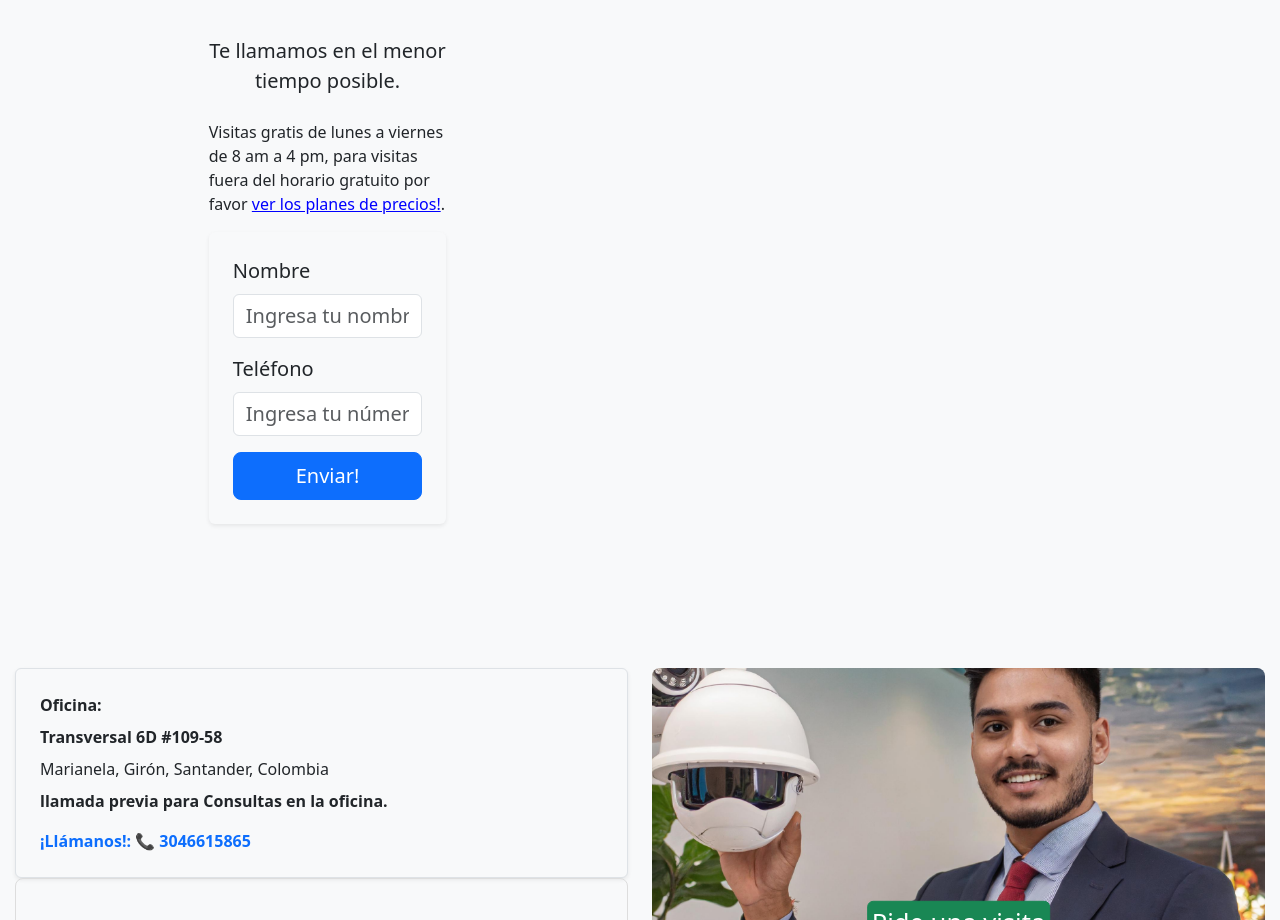
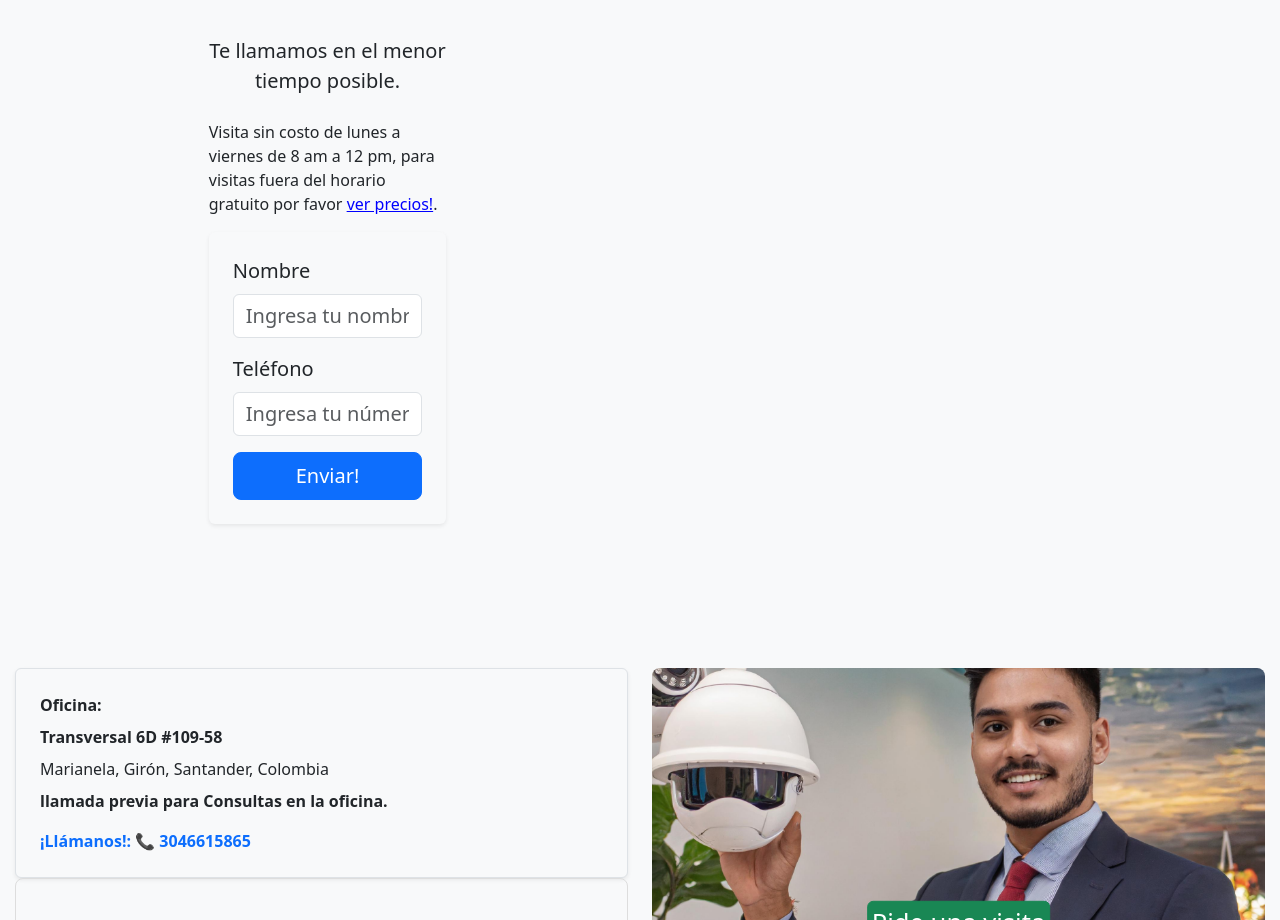
Before and after one commit to S24seguridadelectronica1/s24, a React (Create React App) app: page / in a window 1280 px wide. Shown: the part 5363-6283 px from the top of the page. Built offline with nearby package versions, Linux system fonts and the light colour scheme; no server answers; grey boxes are pictures that could not be loaded.

Commit message:
Update FormularioContrate.js

```diff
--- a/src/FormularioContrate.js
+++ b/src/FormularioContrate.js
@@ -86,9 +86,9 @@ const FormularioContrate = () => {
           <p className="text-center mb-4 fs-5">Te llamamos en el menor tiempo posible.</p>
 
           <p className="mt-2 small-text">
-            Visitas gratis de lunes a viernes de 8 am a 4 pm, para visitas fuera del horario gratuito por favor{' '}
+          Visita sin costo de lunes a viernes de 8 am a 12 pm, para visitas fuera del horario gratuito por favor{' '}
             <span className="link-text" onClick={togglePlans} style={{ color: 'blue', cursor: 'pointer', textDecoration: 'underline' }}>
-              ver los planes de precios!
+              ver precios!
             </span>.
           </p>
 
```
